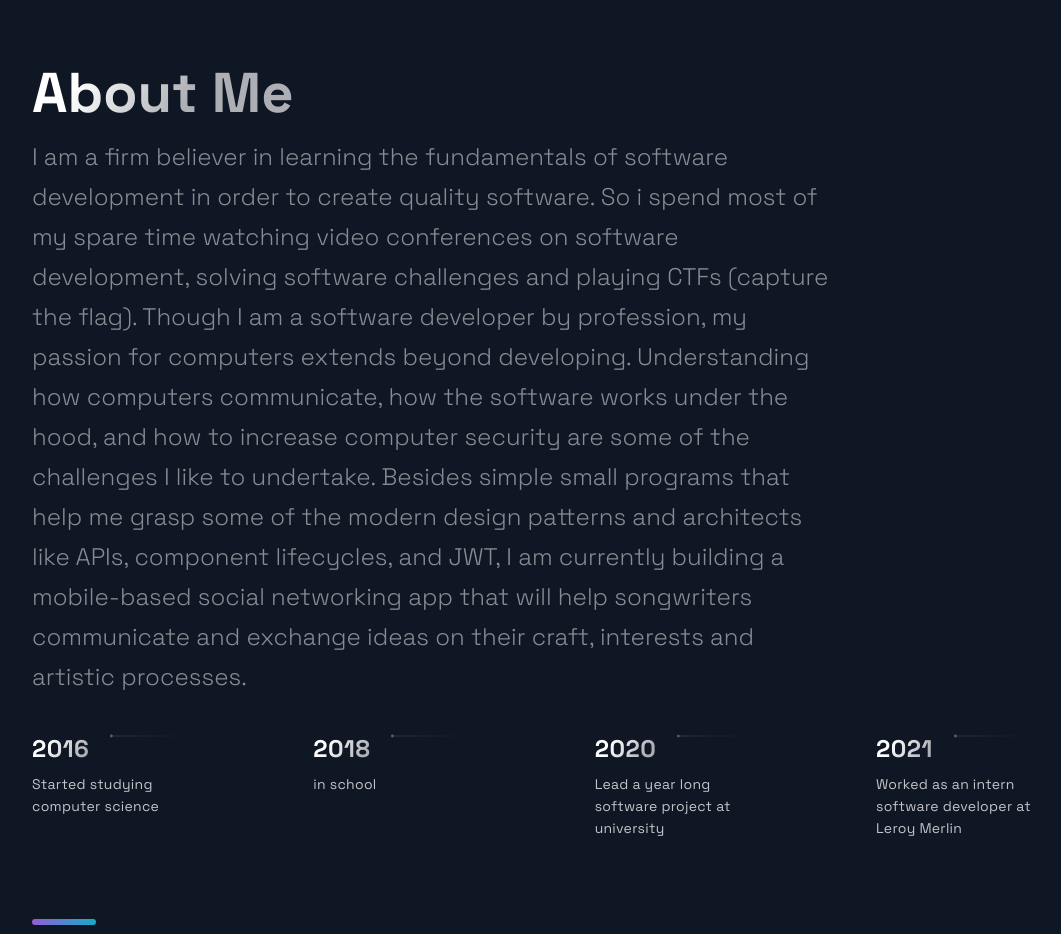
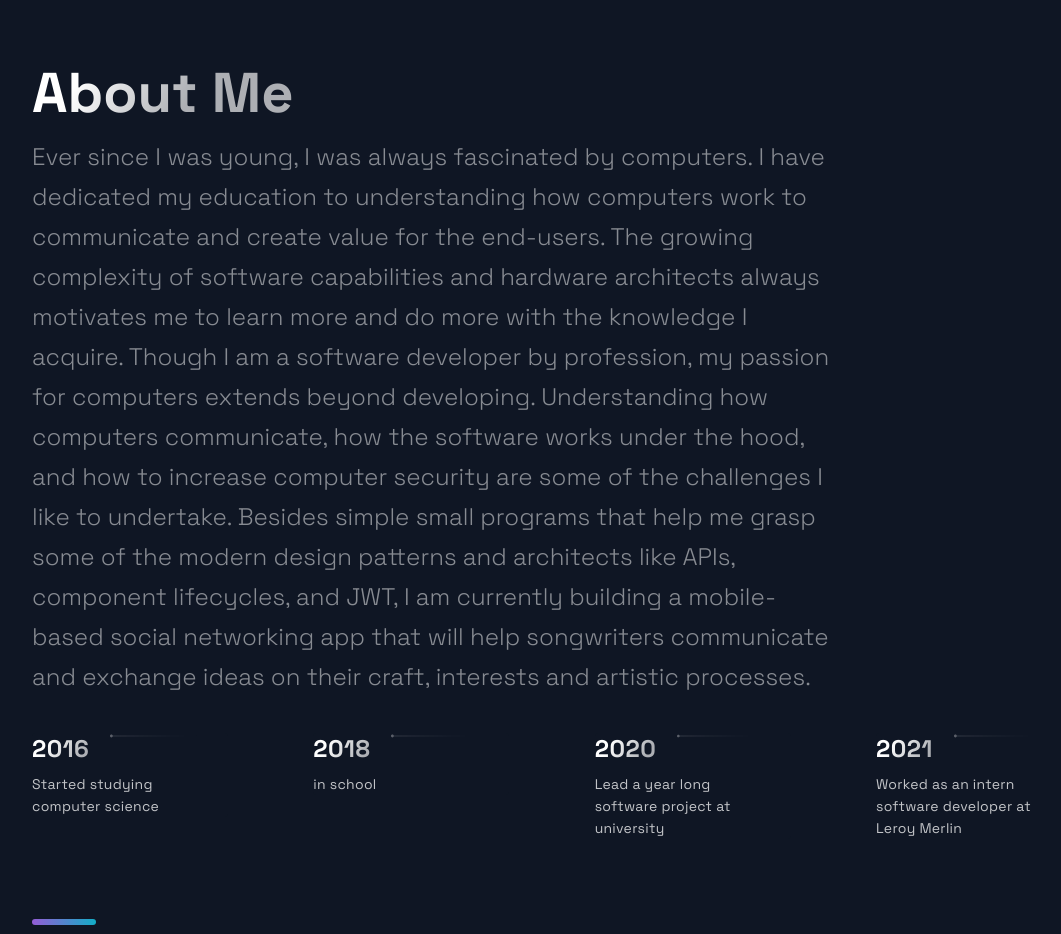
Before and after one commit to khutso-baloyi/vercel-github, a Next.js app: page / in a window 1280 px wide. Shown: the part 2580-3514 px from the top of the page, without its empty margins (88-1149 px from the left). Built offline with nearby package versions, Linux system fonts and the light colour scheme.

Commit message:
changed about me

```diff
--- a/src/components/TimeLine/TimeLine.js
+++ b/src/components/TimeLine/TimeLine.js
@@ -46,9 +46,10 @@ const Timeline = () => {
     <Section id="about">
       <SectionTitle>About Me</SectionTitle>
       <SectionText>
-      I am a firm believer in learning the fundamentals of software development in order to create quality software. So i spend most of my spare time watching video conferences on software development, solving software challenges and playing CTFs (capture the flag). Though I am a software developer by profession, my passion for computers extends beyond developing. Understanding how computers communicate, how the software works under the hood, and how to increase computer security are some of the challenges I like to undertake.
-
-Besides simple small programs that help me grasp some of the modern design patterns and architects like APIs, component lifecycles, and JWT, I am currently building a mobile-based social networking app that will help songwriters communicate and exchange ideas on their craft, interests and artistic processes.
+        Ever since I was young, I was always fascinated by computers. I have dedicated my education to understanding how computers work to communicate and create value for the end-users.
+        The growing complexity of software capabilities and hardware architects always motivates me to learn more and do more with the knowledge I acquire.
+        Though I am a software developer by profession, my passion for computers extends beyond developing. Understanding how computers communicate, how the software works under the hood, and how to increase computer security are some of the challenges I like to undertake.
+        Besides simple small programs that help me grasp some of the modern design patterns and architects like APIs, component lifecycles, and JWT, I am currently building a mobile-based social networking app that will help songwriters communicate and exchange ideas on their craft, interests and artistic processes.
       </SectionText>
       <CarouselContainer ref={carouselRef} onScroll={handleScroll}>
         <>
```
